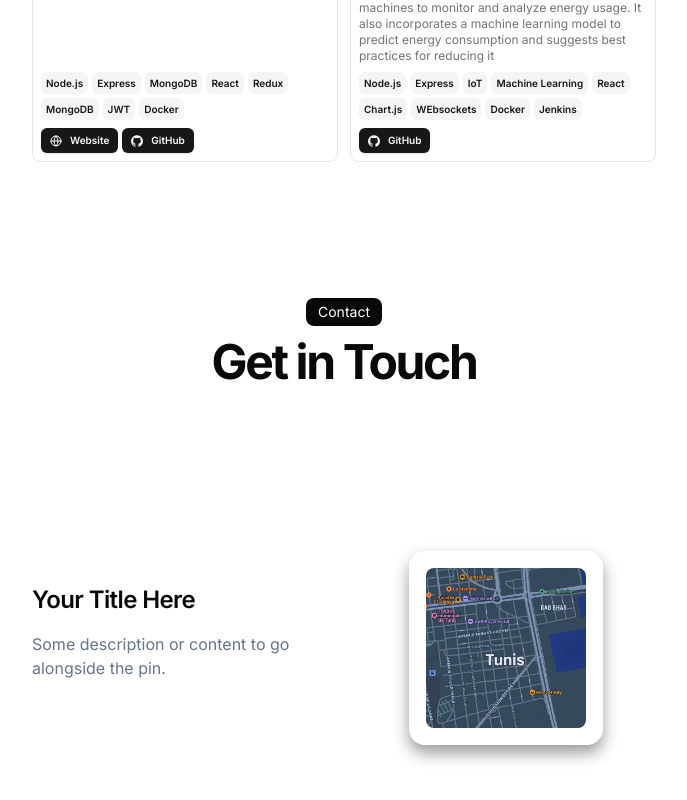
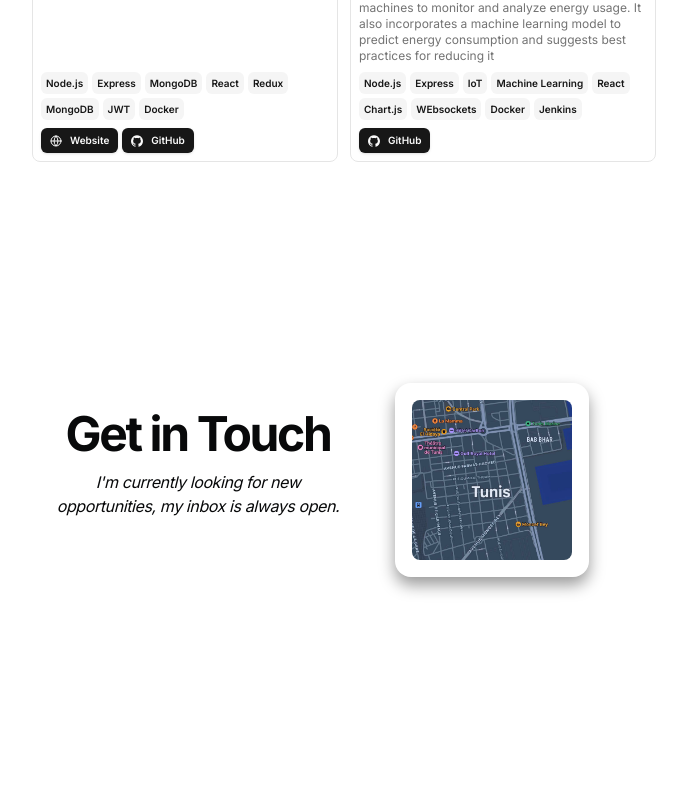
Before and after one commit to tahahamdii/minimalistic, a Next.js app: page / in a window 1280 px wide. Shown: the part 2736-3536 px from the top of the page, without its empty margins (296-983 px from the left). After the commit the page ends 3504 px from the top, so only its background shows below. Built offline with nearby package versions, Linux system fonts and the light colour scheme.

Commit message:
better get in touch car smooth and fixed

```diff
--- a/src/app/page.tsx
+++ b/src/app/page.tsx
@@ -11,6 +11,8 @@ import '../app/css/embla.css'
 import { ProjectCard } from "@/components/project-card";
 import { PinContainer } from "@/components/ui/3d-pin";
 import img from '../data/location.jpg'
+import { FaEnvelope, FaPhone } from "react-icons/fa";
+
 
 
 const BLUR_FADE_DELAY = 0.4;
@@ -153,30 +155,23 @@ export default function Home() {
         </div>
       </section>
       <section id="contact">
-        <div className="grid items-center justify-center gap-4 px-4 text-center md:px-6 w-full py-12">
+          <div className="grid grid-cols-1 md:grid-cols-2 gap-2 px-4 text-center md:px-6 w-full py-12">
+          <div className="space-y-3 col-span-1 mt-12">
       <BlurFade delay={BLUR_FADE_DELAY * 10}>
-            <div className="space-y-3">
-              <div className="inline-block rounded-lg bg-foreground text-background px-3 py-1 text-sm">
-                Contact
-              </div>
+        <div className="space-y-3 mt-16">
           <h2 className="text-3xl font-bold tracking-tighter sm:text-5xl">
             Get in Touch
           </h2>
+          <p className="text-base font-normal tracking-tight font-sans italic">
 
+            I'm currently looking for new opportunities, my inbox is always open.
+          </p>
         </div>
       </BlurFade>
     </div>
-        <div className="grid grid-cols-1 md:grid-cols-2 gap-4 mt-8">
-  <div className="flex flex-col justify-center">
-    <h2 className="text-2xl font-semibold tracking-tight">
-      Your Title Here
-    </h2>
-    <p className="mt-4 text-slate-500">
-      Some description or content to go alongside the pin.
-    </p>
-  </div>
 
-  <PinContainer title="Tunis, Tunisia">
+    <div className="col-span-1 flex justify-center items-center">
+      <PinContainer title="+216 95 092 609">
         <div className="flex basis-full flex-col p-2 tracking-tight text-slate-100/50 sm:basis-1/4 w-[10rem] h-[10rem] relative z-10">
           <Image
             src={img}
@@ -189,8 +184,9 @@ export default function Home() {
         </div>
       </PinContainer>
     </div>
+  </div>
+</section>
 
-      </section>
 
 
     </main>
```
Lines whose indentation alone changed are shown as unchanged.
